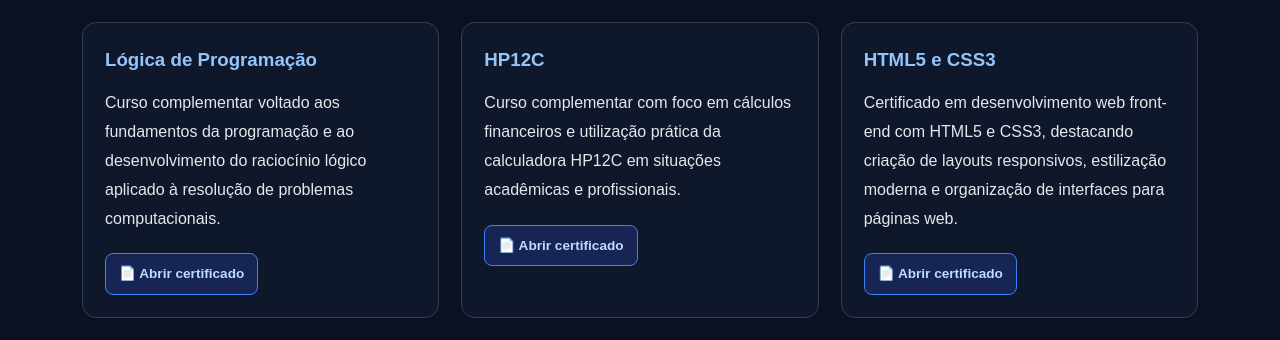
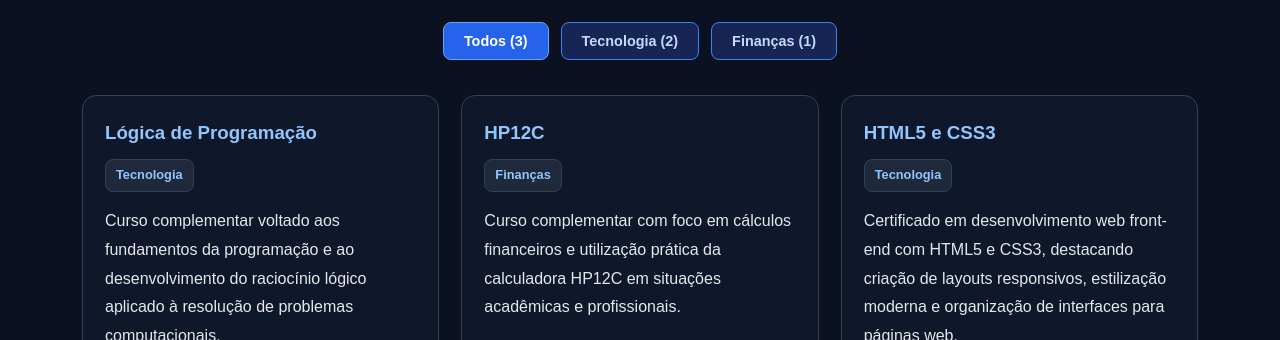
Before and after one commit to guilhermejserafim10/portfolio, a plain HTML site: page certificados.html in a window 1280 px wide. Shown: the part 612-952 px from the top of the page. Drawn offline with Linux system fonts and the light colour scheme.

Commit message:
Versão 1.10.0 - Adição de Filtros na Seção de Certificados

```diff
--- a/certificados.html
+++ b/certificados.html
@@ -1,3 +1,4 @@
+
 <!DOCTYPE html>
 <html lang="pt-BR">
 <head>
@@ -61,12 +62,49 @@
 
       <h2 class="animar">Certificados</h2>
 
+      <!-- FILTROS DOS CERTIFICADOS -->
+      <div class="filtros-certificados animar"
+           role="group"
+           aria-label="Filtrar certificados por categoria">
+
+        <button
+          type="button"
+          class="filtro-certificado ativo"
+          data-filtro="todos"
+          aria-pressed="true">
+          Todos (<span class="contador">3</span>)
+        </button>
+
+        <button
+          type="button"
+          class="filtro-certificado"
+          data-filtro="tecnologia"
+          aria-pressed="false">
+          Tecnologia (<span class="contador">2</span>)
+        </button>
+
+        <button
+          type="button"
+          class="filtro-certificado"
+          data-filtro="financas"
+          aria-pressed="false">
+          Finanças (<span class="contador">1</span>)
+        </button>
+
+      </div>
+
+      <!-- GRID DE CERTIFICADOS -->
       <div class="grid-certificados">
 
-        <!-- LÓGICA -->
-        <div class="card animar">
+        <!-- LÓGICA DE PROGRAMAÇÃO -->
+        <div class="card card-certificado animar"
+             data-categoria="tecnologia">
 
           <h3>Lógica de Programação</h3>
+
+          <div class="categoria-certificado">
+            <span>Tecnologia</span>
+          </div>
 
           <p>
             Curso complementar voltado aos fundamentos da programação
@@ -75,18 +113,26 @@
           </p>
 
           <div class="links-projeto">
+
             <a href="certificados/Logica-De-programaçao.pdf"
-               target="_blank">
+               target="_blank"
+               rel="noopener noreferrer">
               📄 Abrir certificado
             </a>
+
           </div>
 
         </div>
 
         <!-- HP12C -->
-        <div class="card animar">
+        <div class="card card-certificado animar"
+             data-categoria="financas">
 
           <h3>HP12C</h3>
+
+          <div class="categoria-certificado">
+            <span>Finanças</span>
+          </div>
 
           <p>
             Curso complementar com foco em cálculos financeiros e utilização
@@ -94,18 +140,26 @@
           </p>
 
           <div class="links-projeto">
+
             <a href="certificados/HP 12C.pdf"
-               target="_blank">
+               target="_blank"
+               rel="noopener noreferrer">
               📄 Abrir certificado
             </a>
+
           </div>
 
         </div>
 
         <!-- HTML5 E CSS3 -->
-        <div class="card animar">
+        <div class="card card-certificado animar"
+             data-categoria="tecnologia">
 
           <h3>HTML5 e CSS3</h3>
+
+          <div class="categoria-certificado">
+            <span>Tecnologia</span>
+          </div>
 
           <p>
             Certificado em desenvolvimento web front-end com HTML5 e CSS3,
@@ -114,10 +168,13 @@
           </p>
 
           <div class="links-projeto">
+
             <a href="certificados/html5-css3-1.pdf"
-               target="_blank">
+               target="_blank"
+               rel="noopener noreferrer">
               📄 Abrir certificado
             </a>
+
           </div>
 
         </div>
--- a/script.js
+++ b/script.js
@@ -1,4 +1,10 @@
+
 console.log("Portfólio carregado com sucesso!");
+
+
+/* =========================
+   MENU DE NAVEGAÇÃO
+========================= */
 
 const linksMenu = document.querySelectorAll(".menu a");
 
@@ -8,19 +14,111 @@ linksMenu.forEach(link => {
   });
 });
 
+
+/* =========================
+   ANIMAÇÕES AO ROLAR
+========================= */
+
 const elementos = document.querySelectorAll(".animar");
 
 function animarScroll() {
   const alturaTela = window.innerHeight;
 
   elementos.forEach(el => {
+
+    if (el.hidden) return;
+
     const topo = el.getBoundingClientRect().top;
 
     if (topo < alturaTela - 80) {
       el.classList.add("ativo");
     }
+
   });
 }
 
 window.addEventListener("scroll", animarScroll);
 window.addEventListener("load", animarScroll);
+
+
+/* =========================
+   FILTROS DOS CERTIFICADOS
+========================= */
+
+const filtrosCertificados = document.querySelectorAll(
+  ".filtro-certificado"
+);
+
+const cardsCertificados = document.querySelectorAll(
+  ".card-certificado"
+);
+
+if (filtrosCertificados.length > 0) {
+
+  /* CONTADORES AUTOMÁTICOS */
+
+  filtrosCertificados.forEach(botao => {
+
+    const categoria = botao.dataset.filtro;
+
+    const quantidade = categoria === "todos"
+      ? cardsCertificados.length
+      : Array.from(cardsCertificados).filter(card =>
+          card.dataset.categoria === categoria
+        ).length;
+
+    const contador = botao.querySelector(".contador");
+
+    if (contador) {
+      contador.textContent = quantidade;
+    }
+
+  });
+
+
+  /* FILTRAGEM DOS CERTIFICADOS */
+
+  filtrosCertificados.forEach(botao => {
+
+    botao.addEventListener("click", () => {
+
+      const categoriaSelecionada = botao.dataset.filtro;
+
+
+      /* ATUALIZAR BOTÃO SELECIONADO */
+
+      filtrosCertificados.forEach(filtro => {
+
+        filtro.classList.remove("ativo");
+        filtro.setAttribute("aria-pressed", "false");
+
+      });
+
+      botao.classList.add("ativo");
+      botao.setAttribute("aria-pressed", "true");
+
+
+      /* EXIBIR CERTIFICADOS DA CATEGORIA */
+
+      cardsCertificados.forEach(card => {
+
+        const categoriaCard = card.dataset.categoria;
+
+        const exibir =
+          categoriaSelecionada === "todos" ||
+          categoriaCard === categoriaSelecionada;
+
+        card.hidden = !exibir;
+
+      });
+
+
+      /* ATUALIZAR ANIMAÇÕES */
+
+      animarScroll();
+
+    });
+
+  });
+
+}
--- a/style.css
+++ b/style.css
@@ -769,3 +769,124 @@ body {
   outline: 2px solid #93c5fd;
   outline-offset: 3px;
 }
+
+
+/* =========================
+   FILTROS DOS CERTIFICADOS
+========================= */
+
+.filtros-certificados {
+  display: flex;
+  justify-content: center;
+  align-items: center;
+  flex-wrap: wrap;
+  gap: 12px;
+  margin-bottom: 35px;
+}
+
+.filtro-certificado {
+  padding: 10px 20px;
+
+  background-color: #172554;
+  color: #bfdbfe;
+
+  border: 1px solid #3b82f6;
+  border-radius: 8px;
+
+  font-family: inherit;
+  font-size: 0.9rem;
+  font-weight: 600;
+
+  cursor: pointer;
+
+  transition:
+    background-color 0.3s ease,
+    border-color 0.3s ease,
+    transform 0.3s ease;
+}
+
+.filtro-certificado:hover {
+  background-color: #1d4ed8;
+  border-color: #60a5fa;
+  color: #ffffff;
+  transform: translateY(-2px);
+}
+
+.filtro-certificado.ativo {
+  background-color: #2563eb;
+  border-color: #60a5fa;
+  color: #ffffff;
+}
+
+.filtro-certificado:focus-visible {
+  outline: 2px solid #93c5fd;
+  outline-offset: 3px;
+}
+
+
+/* =========================
+   CARDS DOS CERTIFICADOS
+========================= */
+
+.card-certificado {
+  display: flex;
+  flex-direction: column;
+  min-width: 0;
+}
+
+.card-certificado h3 {
+  margin-bottom: 12px;
+}
+
+.card-certificado p {
+  margin-bottom: 15px;
+}
+
+.card-certificado .links-projeto {
+  margin-top: auto;
+}
+
+.card-certificado[hidden] {
+  display: none;
+}
+
+
+/* =========================
+   CATEGORIAS DOS CERTIFICADOS
+========================= */
+
+.categoria-certificado {
+  margin-bottom: 15px;
+}
+
+.categoria-certificado span {
+  display: inline-block;
+  padding: 5px 10px;
+
+  background-color: #1e293b;
+  color: #93c5fd;
+
+  border: 1px solid #334155;
+  border-radius: 8px;
+
+  font-size: 0.8rem;
+  font-weight: 600;
+}
+
+
+/* =========================
+   FILTROS - RESPONSIVIDADE
+========================= */
+
+@media (max-width: 600px) {
+
+  .filtros-certificados {
+    gap: 8px;
+    margin-bottom: 25px;
+  }
+
+  .filtro-certificado {
+    padding: 9px 12px;
+    font-size: 0.8rem;
+  }
+}
```
